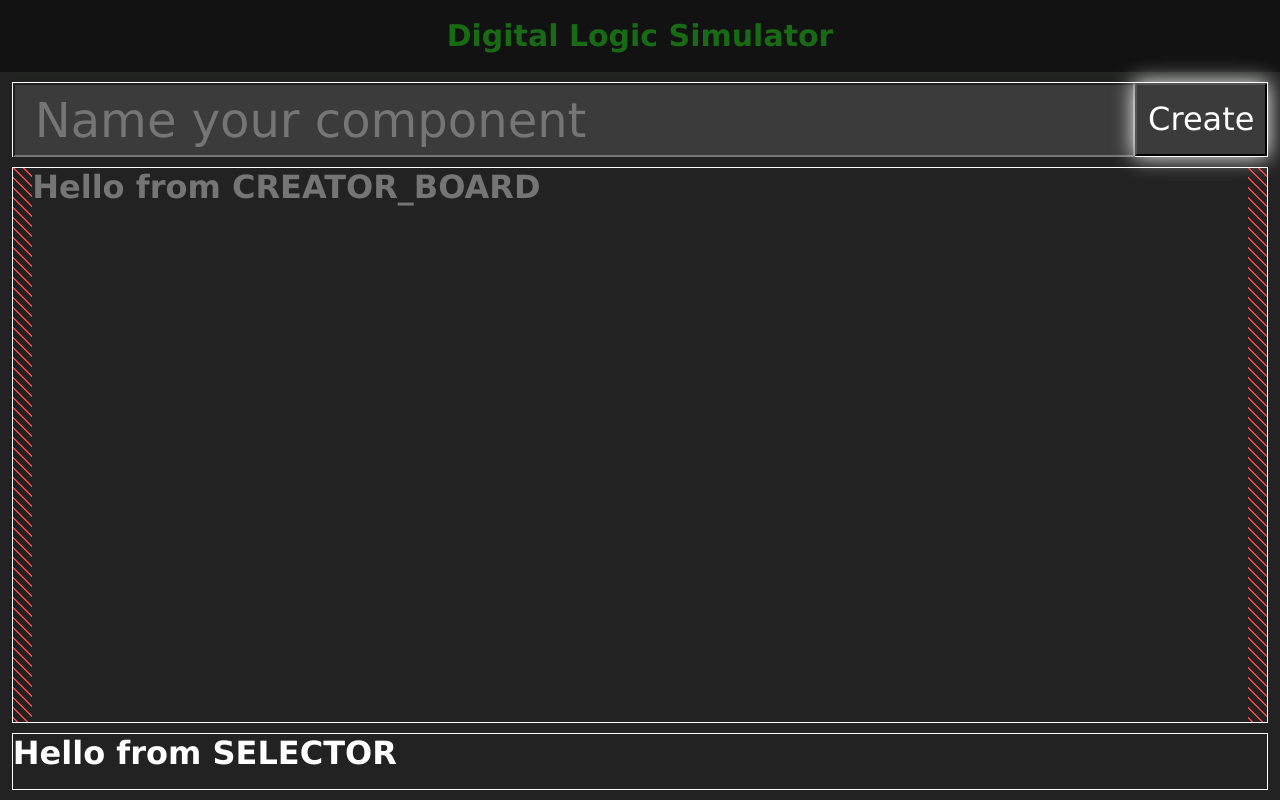
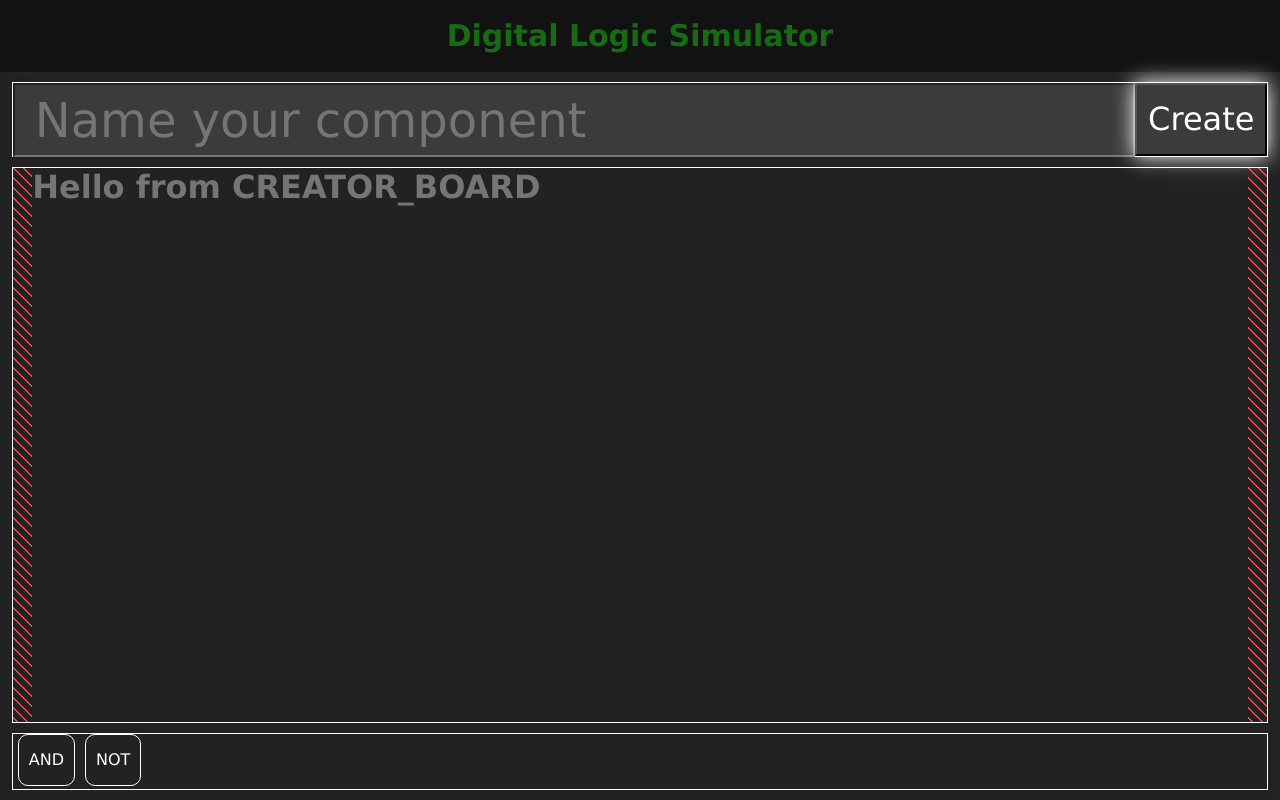
Before and after one commit to NeoCephei/digital_logic_simulator, a React (Create React App) app in the folder client/: page / in a window 1280 px wide. Built offline with nearby package versions, Linux system fonts and the light colour scheme.

Commit message:
feat: selector almost working

```diff
--- a/client/src/App.js
+++ b/client/src/App.js
@@ -1,16 +1,37 @@
 import './App.css';
 
-import React, {useState} from 'react'
+import React, {useState, useRef} from 'react'
 import GlobalContext from './services/globalContext'
 // Import Components here
 import Navbar from './components/navbar/navbar'
 import Dashboard from './components/dashboard/dashboard';
 
 function App() {
+  /*
+  In the meantine Im gonna keep all the states and functions here in the app and pass everything
+  using the globalContext. This
 
+  For future I will deal with all the states using redux,
+  and have all functions in a helpers repo/file and inject them using globalContext
+  */
   const [componentName, setComponentName] = useState('');
   const [inputs, setInputs] = useState([])
   const [outputs, setOutputs] = useState([])
+  const [board, setBoard] = useState([])
+  const [componentList, setComponentList] = useState([
+    {
+      name: 'AND',
+      nInputs: 2,
+      nOutputs: 1,
+      formula: undefined,
+    },
+    {
+      name: 'NOT',
+      nInputs: 1,
+      nOutputs: 1,
+      formula: undefined,
+    }
+  ])
 
   function customInputFn (e) {
     if (e.target.classList.contains('input_circle')) {
@@ -46,6 +67,18 @@
       setOutputs([...outputs, newDot]);
     }
   }
+  function customBoardFn (e) {
+
+  }
+  function customSelectorFn (e) {
+    console.clear()
+    console.log(e)
+    const ninputs = e.target.attributes.ninputs
+    const noutputs = e.target.attributes.noutputs
+
+    console.log('Inputs: ',ninputs)
+    console.log('Outputs: ',noutputs)
+  }
   function handleTextInput (e) {
     setComponentName(e.target.value)
   }
@@ -53,20 +86,28 @@
     e.preventDefault();
     if (componentName.length < 1) {
       alert('Please write a name');
+      // I should also check that nInputs and nOutputs is bigger than 0 and is connected!
     } else {
-      console.log(`The component ${componentName} have ${inputs.length} inputs and ${outputs.length} outputs`)
-      // console.log(inputs.length)
-      // console.log(outputs.length)
-      // console.log(board)
-      // console.log('From LC_Form: This is the name', componentName);
+      const newComponent = {
+        name: componentName,
+        nInputs: inputs.length,
+        nOutputs: outputs.length,
+        formula: undefined
+      }
+
+      setComponentList([...componentList, newComponent])
       setComponentName('')
+      setInputs([])
+      setOutputs([])
     }
   }
 
   const magicProps = {
-    inputs,customInputFn,
+    inputs, customInputFn,
     outputs, customOutputFn,
-    componentName, handleTextInput, handleSubmitInput
+    board, customBoardFn,
+    componentName, handleTextInput, handleSubmitInput,
+    componentList, customSelectorFn,
   }
 
   return (
--- a/client/src/components/dashboard/lc_creator/creator_board/creator_board.js
+++ b/client/src/components/dashboard/lc_creator/creator_board/creator_board.js
@@ -5,7 +5,8 @@
 
 function CreatorBoard (props) {
 
-  const {magicProps} = useContext(globalContext)
+  const {magicProps} = useContext(globalContext);
+  const {board, customBoardFn} = magicProps;
 
   return (
     <div id="creator_board" className="creator_board">
--- a/client/src/components/dashboard/lc_selector/lc_selector.css
+++ b/client/src/components/dashboard/lc_selector/lc_selector.css
@@ -3,4 +3,24 @@
   width: 98vw;
   height: 10%;
   margin: 10px auto;
+
+  display: flex;
+  flex-direction: row;
 }
+
+.selector_item {
+  border: 1px solid #fff;
+  border-radius: 10px;
+  margin: 0px 5px;
+  padding: 0 10px;
+  height: 50px;
+  width: auto;
+  text-align: center;
+  line-height: 50px;
+}
+
+.selector_item:hover {
+  cursor: pointer;
+  color: #000;
+  background-color: #fff;
+}
--- a/client/src/components/dashboard/lc_selector/lc_selector.js
+++ b/client/src/components/dashboard/lc_selector/lc_selector.js
@@ -1,17 +1,37 @@
 import './lc_selector.css'
-import React from 'react'
+import React, {useContext}from 'react'
 
+import globalContext from '../../../services/globalContext'
 //Import components here: (LC means LogicComponent)
 
 /*
 LC list/selector ---> This one displays a list of the LG availables
+
+components have these properties:
+  name: string,
+  nInputs: number,
+  nOutputs: number,
+  formula: undefined
 */
 
 function LcSelector (props) {
 
+  const {magicProps} = useContext(globalContext);
+  const {componentList, customSelectorFn} = magicProps;
+
+  function customFn (e) {
+    customSelectorFn(e);
+  }
+
   return (
-    <div className="lc_selector">
-      <h1>Hello from SELECTOR</h1>
+    <div className="lc_selector" onClick={customFn}>
+      {componentList.map((item,index) => {
+        return (
+          <div key = {index} className = 'selector_item' noutputs = {item.nOutput} ninputs = {item.nInputs}>
+            {item.name}
+          </div>
+        )
+      })}
     </div>
   )
 }
```
